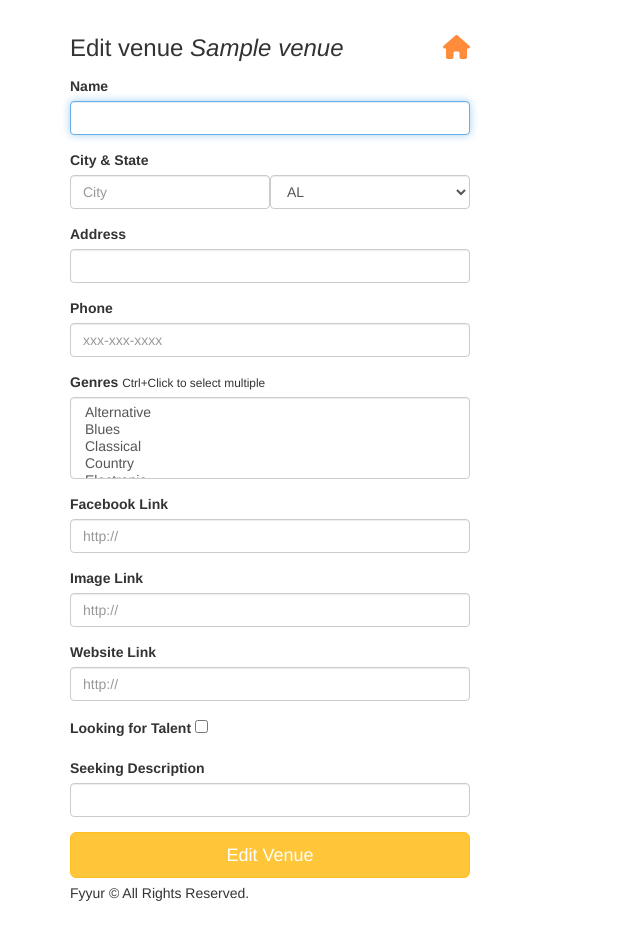
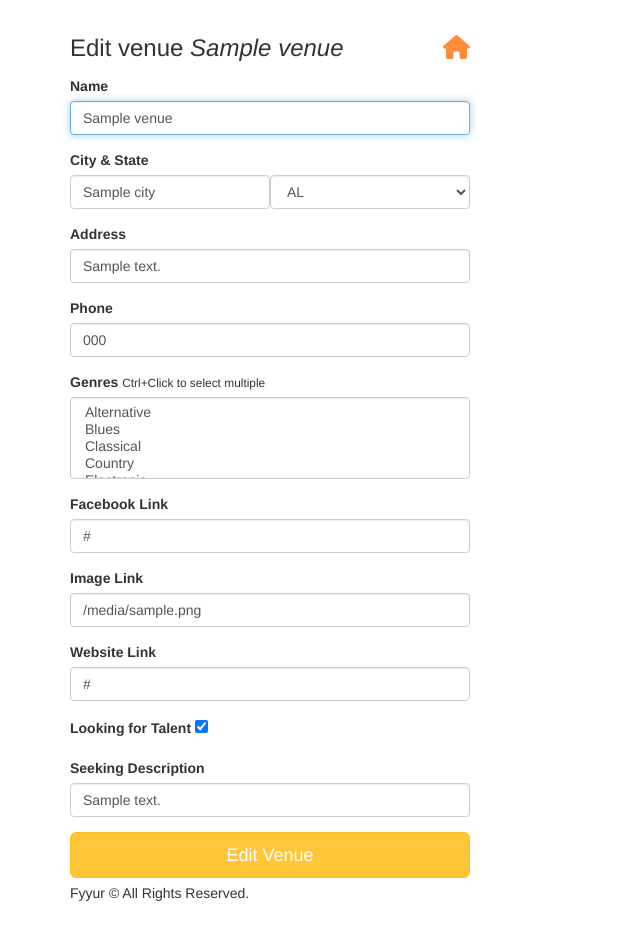
Before and after one commit to damndanielcode/flask_webapp, a Flask app: template templates/forms/edit_venue.html in a window 1280 px wide. Shown: the part 60-998 px from the top of the page, without its empty margins (0-640 px from the left). Run offline with Flask 2, Linux system fonts and the light colour scheme; the template is opened without the code that fills it: values that come from a table or form of the project are taken from there, most other values are stand-ins (such as "Sample title", 1, 10 or a date in 2020); some libraries are stand-ins or nearby versions.

Commit message:
format and populate edit templates with values

```diff
--- a/templates/forms/edit_venue.html
+++ b/templates/forms/edit_venue.html
@@ -3,58 +3,61 @@
 {% block content %}
 <div class="form-wrapper">
   <form class="form" method="post" action="/venues/{{venue.id}}/edit">
-      <h3 class="form-heading">Edit venue <em>{{ venue.name }}</em> <a href="{{ url_for('index') }}" title="Back to homepage"><i class="fa fa-home pull-right"></i></a></h3>
+    <h3 class="form-heading">Edit venue <em>{{ venue.name }}</em> <a href="{{ url_for('index') }}"
+        title="Back to homepage"><i class="fa fa-home pull-right"></i></a></h3>
     <div class="form-group">
       <label for="name">Name</label>
-        {{ form.name(class_ = 'form-control', autofocus = true) }}
+      {{ form.name(class_ = 'form-control', value=venue.name, autofocus = true) }}
     </div>
     <div class="form-group">
       <label>City & State</label>
       <div class="form-inline">
         <div class="form-group">
-              {{ form.city(class_ = 'form-control', placeholder='City', autofocus = true) }}
+          {{ form.city(class_ = 'form-control', value=venue.city, placeholder='City', autofocus = true) }}
         </div>
         <div class="form-group">
-              {{ form.state(class_ = 'form-control', placeholder='State', autofocus = true) }}
+          {{ form.state(class_ = 'form-control', value=venue.state, placeholder='State', autofocus = true) }}
         </div>
       </div>
     </div>
     <div class="form-group">
       <label for="address">Address</label>
-        {{ form.address(class_ = 'form-control', autofocus = true) }}
+      {{ form.address(class_ = 'form-control', value=venue.address, autofocus = true) }}
     </div>
     <div class="form-group">
       <label for="phone">Phone</label>
-          {{ form.phone(class_ = 'form-control', placeholder='xxx-xxx-xxxx', autofocus = true) }}
+      {{ form.phone(class_ = 'form-control', value=venue.phone, placeholder='xxx-xxx-xxxx', autofocus = true) }}
     </div>
     <div class="form-group">
       <label for="genres">Genres</label>
       <small>Ctrl+Click to select multiple</small>
-        {{ form.genres(class_ = 'form-control', placeholder='Genres, separated by commas', autofocus = true) }}
+      {{ form.genres(class_ = 'form-control', value=venue.genres , placeholder='Genres, separated by commas', autofocus
+      = true) }}
     </div>
     <div class="form-group">
       <label for="facebook_link">Facebook Link</label>
-          {{ form.facebook_link(class_ = 'form-control', placeholder='http://', autofocus = true) }}
+      {{ form.facebook_link(class_ = 'form-control', value=venue.facebook_link , placeholder='http://', autofocus =
+      true) }}
     </div>
 
     <div class="form-group">
       <label for="image_link">Image Link</label>
-          {{ form.image_link(class_ = 'form-control', placeholder='http://', autofocus = true) }}
+      {{ form.image_link(class_ = 'form-control', value=venue.image_link , placeholder='http://', autofocus = true) }}
     </div>
 
     <div class="form-group">
       <label for="website_link">Website Link</label>
-              {{ form.website_link(class_ = 'form-control', placeholder='http://', autofocus = true) }}
+      {{ form.website_link(class_ = 'form-control', value=venue.website , placeholder='http://', autofocus = true) }}
     </div>
 
     <div class="form-group">
       <label for="seeking_talent">Looking for Talent</label>
-             {{ form.seeking_talent(placeholder='Venue', autofocus = true) }}
+      {{ form.seeking_talent(placeholder='Venue', checked=venue.seeking_talent , autofocus = true) }}
     </div>
 
     <div class="form-group">
       <label for="seeking_description">Seeking Description</label>
-            {{ form.seeking_description(class_ = 'form-control', autofocus = true) }}
+      {{ form.seeking_description(class_ = 'form-control', value=venue.seeking_description , autofocus = true) }}
     </div>
 
     <input type="submit" value="Edit Venue" class="btn btn-primary btn-lg btn-block">
--- a/templates/forms/new_venue.html
+++ b/templates/forms/new_venue.html
@@ -3,7 +3,8 @@
 {% block content %}
 <div class="form-wrapper">
   <form method="post" class="form" action="/venues/create">
-      <h3 class="form-heading">List a new venue <a href="{{ url_for('index') }}" title="Back to homepage"><i class="fa fa-home pull-right"></i></a></h3>
+    <h3 class="form-heading">List a new venue <a href="{{ url_for('index') }}" title="Back to homepage"><i
+          class="fa fa-home pull-right"></i></a></h3>
     <div class="form-group">
       <label for="name">Name</label>
       {{ form.name(class_ = 'form-control', autofocus = true) }}
--- a/templates/layouts/form.html
+++ b/templates/layouts/form.html
@@ -1,4 +1,5 @@
 <!doctype html>
+
 <head>
   <meta charset="utf-8">
   <title>{% block title %}{% endblock %}</title>
@@ -32,6 +33,7 @@
   <!-- /scripts -->
 
 </head>
+
 <body class="form-only-page">
 
   <div class="container">
@@ -58,4 +60,5 @@
   <script type="text/javascript" src="/static/js/script.js" defer></script>
 
 </body>
+
 </html>
--- a/templates/pages/home.html
+++ b/templates/pages/home.html
@@ -19,7 +19,8 @@
 		</h3>
 	</div>
 	<div class="col-sm-6 hidden-sm hidden-xs">
-		<img id="front-splash" src="{{ url_for('static',filename='img/front-splash.jpg') }}" alt="Front Photo of Musical Band" />
+		<img id="front-splash" src="{{ url_for('static',filename='img/front-splash.jpg') }}"
+			alt="Front Photo of Musical Band" />
 	</div>
 </div>
 {% endblock %}
```
Also changed, not shown: templates/forms/edit_artist.html (+14 -10 lines), templates/layouts/main.html (+11 -11 lines), templates/pages/show_artist.html (+13 -8 lines), templates/pages/show_venue.html (+10 -5 lines), templates/forms/new_artist.html (indentation only), templates/forms/new_show.html (indentation only), templates/pages/show.html (indentation only), templates/pages/venues.html (indentation only). Lines whose indentation alone changed are shown as unchanged.
